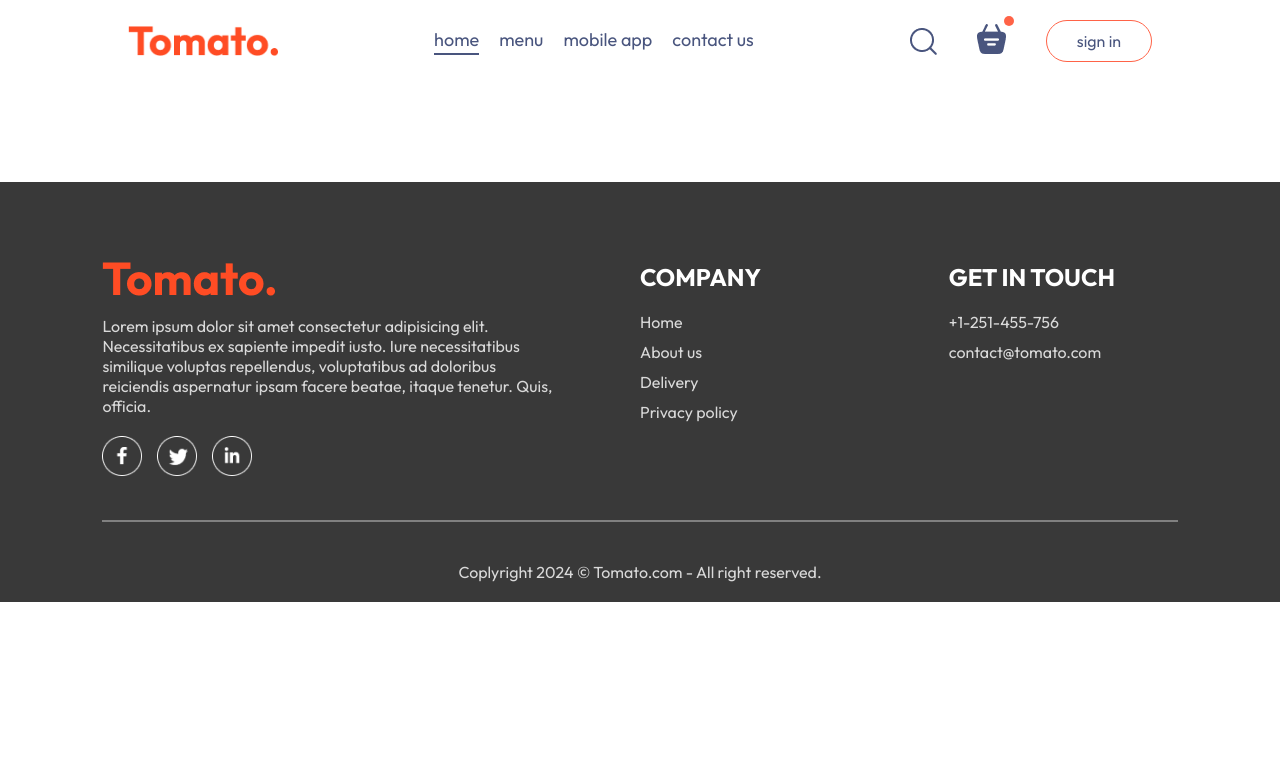
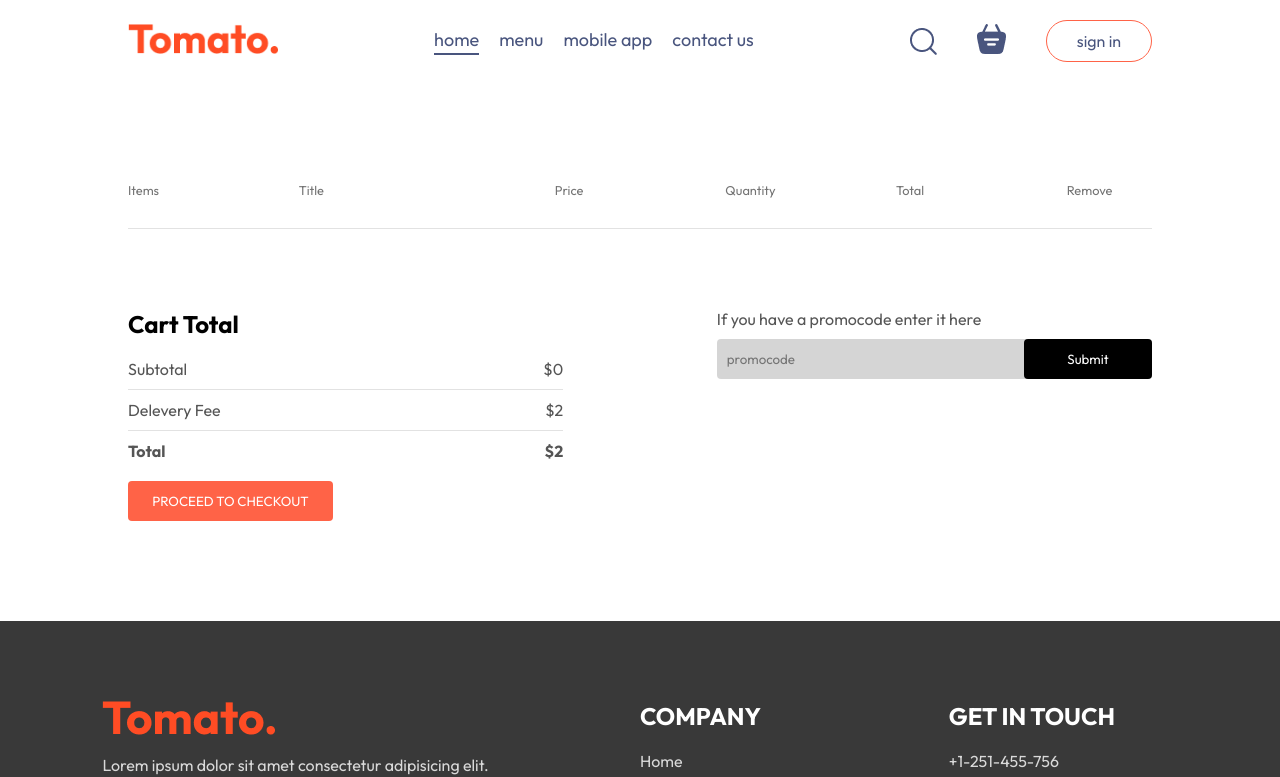
Before and after one commit to andramaria080/Tomato., a React (Vite) app: page /cart in a window 1280 px wide. Shown: the top 777 px of the page. Built offline with nearby package versions, Linux system fonts and the light colour scheme.

Commit message:
Add cart details

```diff
--- a/src/components/LoginPopup/LoginPopup.css
+++ b/src/components/LoginPopup/LoginPopup.css
@@ -42,13 +42,8 @@
 }
 
 .login-popup-container button {
-  border: none;
   padding: 10px;
-  border-radius: 4px;
-  color: var(--white);
-  background-color: var(--tomato);
   font-size: 16px;
-  cursor: pointer;
 }
 .login-popup-condition {
   display: flex;
--- a/src/components/LoginPopup/LoginPopup.jsx
+++ b/src/components/LoginPopup/LoginPopup.jsx
@@ -25,7 +25,9 @@
           <input type="email" placeholder="Your email" required />
           <input type="password" placeholder="Password" required />
         </div>
-        <button>{currState === "Sign Up" ? "Create account" : "Login"}</button>
+        <button className="third-btn">
+          {currState === "Sign Up" ? "Create account" : "Login"}
+        </button>
         <div className="login-popup-condition">
           <input type="checkbox" required />
           <p>By continuing, I agree to the terms of use & privacy policy</p>
--- a/src/components/Navbar/Navbar.jsx
+++ b/src/components/Navbar/Navbar.jsx
@@ -1,14 +1,19 @@
-import React, { useState } from "react";
+import React, { useContext, useState } from "react";
 import "./Navbar.css";
 import { assets } from "../../assets/assets";
 import { Link } from "react-router-dom";
+import { StoreContext } from "../../context/StoreContext";
 
 const Navbar = ({ setShowLogin }) => {
   const [menu, setMenu] = useState("home");
 
+  const { getTotalCartAmount } = useContext(StoreContext);
+
   return (
     <div className="navbar">
-      <img src={assets.logo} alt="" className="logo" />
+      <Link to="/">
+        <img src={assets.logo} alt="" className="logo" />
+      </Link>
       <ul className="navbar-menu">
         <Link
           to="/"
@@ -42,8 +47,10 @@
       <div className="navbar-right">
         <img src={assets.search_icon} alt="" />
         <div className="navbar-search-icon">
-          <img src={assets.basket_icon} alt="" />
-          <div className="dot"></div>
+          <Link to="/cart">
+            <img src={assets.basket_icon} alt="" />
+          </Link>
+          <div className={getTotalCartAmount() === 0 ? "" : "dot"}></div>
         </div>
         <button className="primary-btn" onClick={() => setShowLogin(true)}>
           sign in
--- a/src/context/StoreContext.jsx
+++ b/src/context/StoreContext.jsx
@@ -16,6 +16,16 @@
   const removeFromCart = (itemId) => {
     setCartItems((prev) => ({ ...prev, [itemId]: prev[itemId] - 1 }));
   };
+  const getTotalCartAmount = () => {
+    let totalAmount = 0;
+    for (const item in cartItems) {
+      if (cartItems[item] > 0) {
+        let itemInfo = food_list.find((product) => product._id === item);
+        totalAmount += itemInfo.price * cartItems[item];
+      }
+    }
+    return totalAmount;
+  };
 
   const contextValue = {
     food_list,
@@ -23,11 +33,8 @@
     setCartItems,
     addToCart,
     removeFromCart,
+    getTotalCartAmount,
   };
-
-  useEffect(() => {
-    console.log(cartItems);
-  }, [cartItems]);
 
   return (
     <StoreContext.Provider value={contextValue}>
--- a/src/index.css
+++ b/src/index.css
@@ -48,6 +48,13 @@
   font-size: max(1vw, 13px);
   border-radius: 50px;
 }
+.third-btn {
+  border: none;
+  border-radius: 4px;
+  color: var(--white);
+  background-color: var(--tomato);
+  cursor: pointer;
+}
 @keyframes fadeIn {
   0% {
     opacity: 0;
--- a/src/pages/Cart/Cart.css
+++ b/src/pages/Cart/Cart.css
@@ -0,0 +1,87 @@
+.cart {
+  margin-top: 100px;
+}
+
+.cart-items-title {
+  display: grid;
+  grid-template-columns: 1fr 1.5fr 1fr 1fr 1fr 0.5fr;
+  align-items: center;
+  color: var(--light-gray);
+  font-size: max(1vw, 12px);
+  margin: 10px 0px;
+}
+.card-items-item {
+  color: #000000;
+}
+.cart-items-item img {
+  width: 50px;
+}
+.cart hr {
+  height: 1px;
+  background-color: #e2e2e2;
+  border: none;
+}
+.cart-items-item .cross {
+  cursor: pointer;
+}
+.cart-bottom {
+  margin-top: 80px;
+  display: flex;
+  justify-content: space-between;
+  gap: max(12vw, 20px);
+}
+.cart-total {
+  flex: 1;
+  display: flex;
+  flex-direction: column;
+  gap: 20px;
+}
+.cart-total hr {
+  margin: 10px 0px;
+}
+.cart-total button {
+  width: max(16vw, 200px);
+  padding: 12px 0px;
+}
+.cart-total-details {
+  display: flex;
+  justify-content: space-between;
+  color: #555;
+}
+.cart-promocode {
+  flex: 1;
+}
+.cart-promocode p {
+  color: #555;
+}
+.cart-promocode-input {
+  margin-top: 10px;
+  display: flex;
+  justify-content: space-between;
+  align-items: center;
+  background-color: #cacacaca;
+  border-radius: 4px;
+}
+.cart-promocode-input input {
+  background: transparent;
+  border: none;
+  outline: none;
+  padding-left: 10px;
+}
+.cart-promocode-input button {
+  width: max(10vw, 15px);
+  padding: 12px 5px;
+  background-color: #000000;
+  border: none;
+  color: var(--white);
+  border-radius: 4px;
+}
+
+@media (max-width: 750px) {
+  .cart-bottom {
+    flex-direction: column-reverse;
+  }
+  .cart-promocode {
+    justify-content: start;
+  }
+}
--- a/src/pages/Cart/Cart.jsx
+++ b/src/pages/Cart/Cart.jsx
@@ -1,8 +1,77 @@
-import React from "react";
+import React, { useContext } from "react";
 import "./Cart.css";
+import { StoreContext } from "../../context/StoreContext";
 
 const Cart = () => {
-  return <div></div>;
+  const { cartItems, food_list, removeFromCart, getTotalCartAmount } =
+    useContext(StoreContext);
+
+  return (
+    <div className="cart">
+      <div className="cart-items">
+        <div className="cart-items-title">
+          <p>Items</p>
+          <p>Title</p>
+          <p>Price</p>
+          <p>Quantity</p>
+          <p>Total</p>
+          <p>Remove</p>
+        </div>
+        <br />
+        <hr />
+        {food_list.map((item, index) => {
+          if (cartItems[item._id] > 0) {
+            return (
+              <div>
+                <div className="cart-items-title cart-items-item">
+                  <img src={item.image} alt="" />
+                  <p>{item.name}</p>
+                  <p>${item.price}</p>
+                  <p>{cartItems[item._id]}</p>
+                  <p>${item.price * cartItems[item._id]}</p>
+                  <p onClick={() => removeFromCart(item._id)} className="cross">
+                    x
+                  </p>
+                </div>
+                <hr />
+              </div>
+            );
+          }
+        })}
+      </div>
+      <div className="cart-bottom">
+        <div className="cart-total">
+          <h2>Cart Total</h2>
+          <div>
+            <div className="cart-total-details">
+              <p>Subtotal</p>
+              <p>${getTotalCartAmount()}</p>
+            </div>
+            <hr />
+            <div className="cart-total-details">
+              <p>Delevery Fee</p>
+              <p>${2}</p>
+            </div>
+            <hr />
+            <div className="cart-total-details">
+              <b>Total</b>
+              <b>${getTotalCartAmount() + 2}</b>
+            </div>
+          </div>
+          <button class="third-btn">PROCEED TO CHECKOUT</button>
+        </div>
+        <div className="cart-promocode">
+          <div>
+            <p>If you have a promocode enter it here</p>
+            <div className="cart-promocode-input">
+              <input type="text" placeholder="promocode" />
+              <button>Submit</button>
+            </div>
+          </div>
+        </div>
+      </div>
+    </div>
+  );
 };
 
 export default Cart;
```
